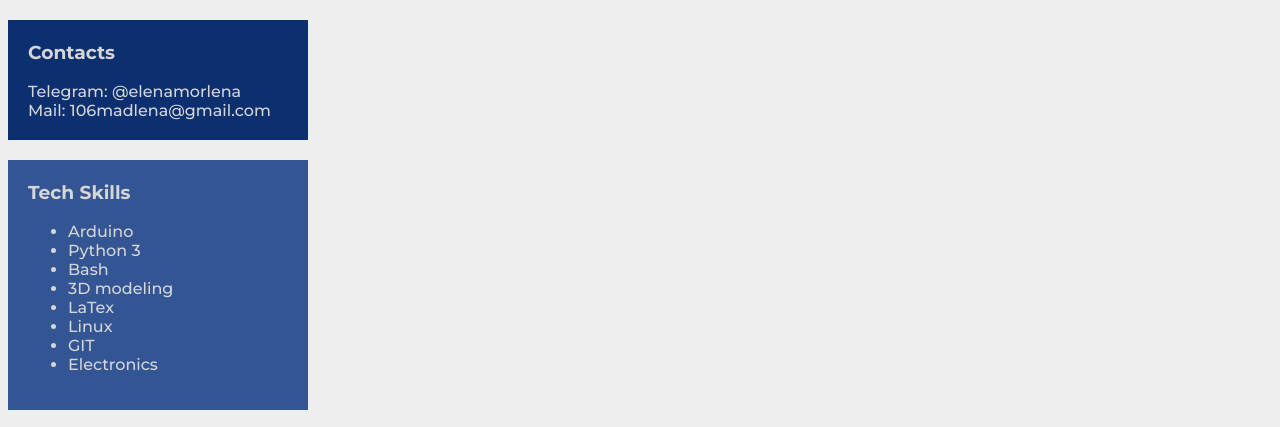
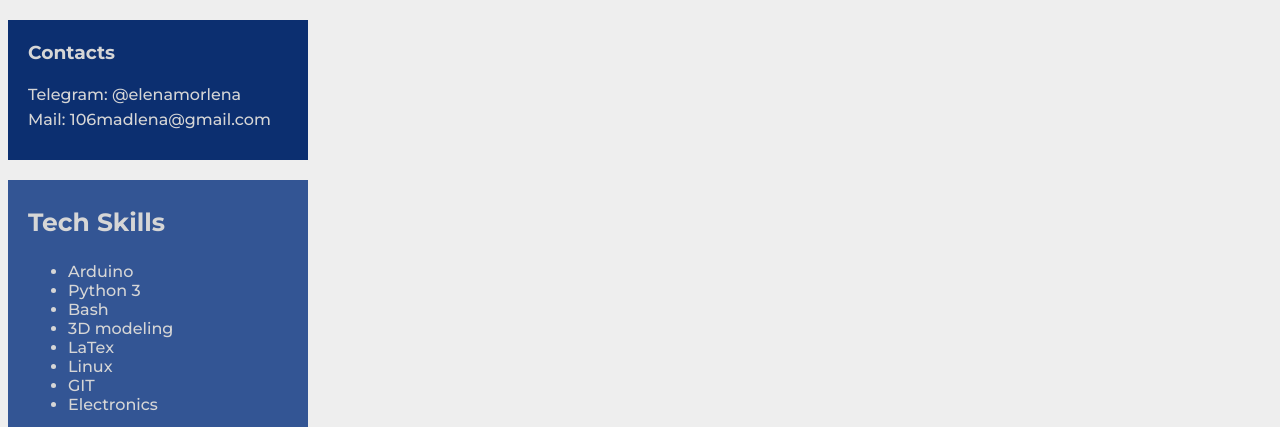
Before and after one commit to morlena106/Web, a plain HTML site: page resume/index.html in a window 1280 px wide. Shown: the top 427 px of the page. Drawn offline with Linux system fonts and the light colour scheme.

Commit message:
Add files via upload

```diff
--- a/resume/css/style.css
+++ b/resume/css/style.css
@@ -10,20 +10,29 @@ body {
   background: rgb(12, 47, 112);
   color: rgb(214, 214, 214);
   width: 300px;
-  height: 120px;
+  height: 140px;
   padding-left: 20px;
   padding-top: 2px;
   box-sizing: border-box;
   margin-top: 20px;
 }
 
+.contacts_item {
+  line-height: 25px;
+}
+
 .skills_style {
   background: rgb(51, 85, 148);
   color: rgb(214, 214, 214);
   width: 300px;
-  height: 250px;
+  height: 260px;
   padding-left: 20px;
   padding-top: 2px;
   box-sizing: border-box;
   margin-top: 20px;
 }
+
+.skills_TITLE {
+  font-size: 25px;
+  font-weight: 1px;
+}
```
